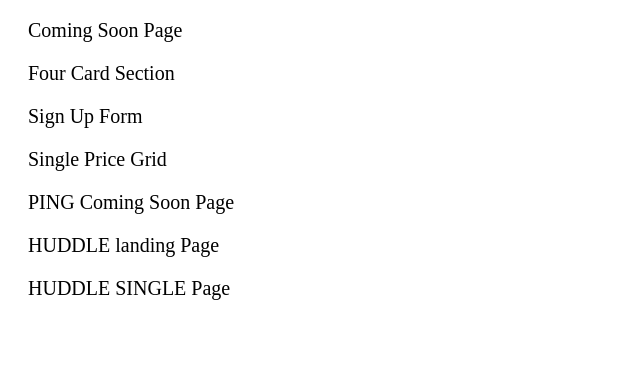
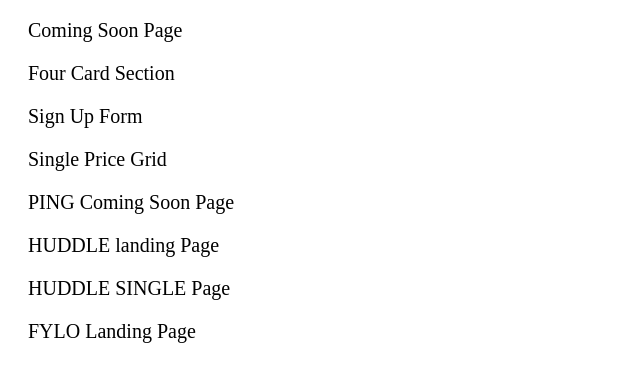
Before and after one commit to Martinsons/Projects, a plain HTML site: page index.html in a window 1280 px wide. Shown: the part 61-442 px from the top of the page, without its empty margins (0-640 px from the left). Drawn offline with Linux system fonts and the light colour scheme.

Commit message:
initial commit

```diff
--- a/index.html
+++ b/index.html
@@ -18,6 +18,7 @@
   <a href="https://nifty-joliot-297545.netlify.com/">PING Coming Soon Page</a>
   <a href="https://vigorous-mcnulty-1a1722.netlify.com/">HUDDLE landing Page</a>
   <a href="https://kind-elion-7f20da.netlify.com/">HUDDLE SINGLE Page</a>
+  <a href="https://happy-edison-49cb85.netlify.com/">FYLO Landing Page</a>
 
 
 </body>
```
